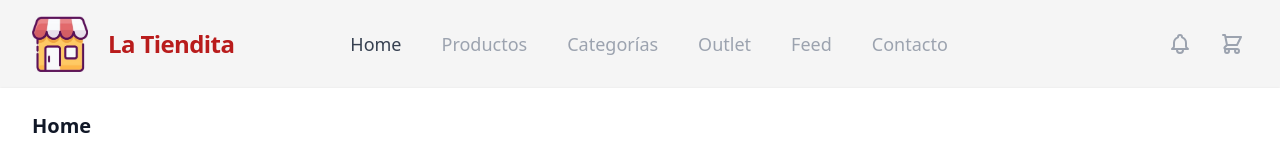
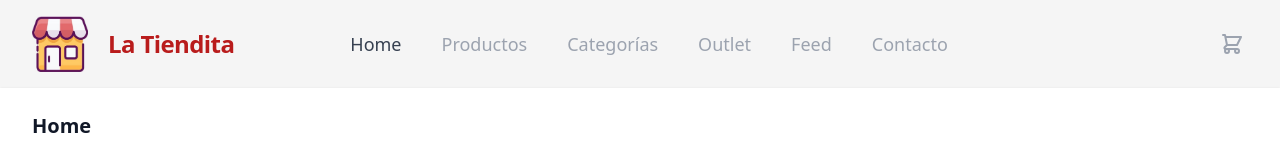
Before and after one commit to mathiasgdiaz/e-commerce-ReactJS-CoderHouse, a React (Create React App) app: page / in a window 1280 px wide. Shown: the top 160 px of the page. Built offline with nearby package versions, Linux system fonts and the light colour scheme.

Commit message:
Fixes for challenge
- Added ItemListContainer.jsx with props
- Added CartWidget.jsx on NavBar.jsx

```diff
--- a/src/App.js
+++ b/src/App.js
@@ -1,6 +1,7 @@
 import './App.css';
 import './styles/output.css'
 import NavBar from './components/NavBar.jsx';
+import ItemListContainer from './container/ItemListContainer.jsx';
 
 function App() {
   return(
@@ -12,15 +13,7 @@ function App() {
         </div>
       </header>
       <main>
-        <div className="max-w-7xl mx-auto py-6 sm:px-6 lg:px-8">
-          {/* <!-- Replace with your content --> */}
-          <div className="px-4 py-6 sm:px-0">
-            <div className="border-4 border-dashed border-gray-200 rounded-lg p-40 h-96 flex justify-center">
-              <h2 className="text-xl font-bold text-gray-900">Próximamente las ofertas de la semana</h2>
-            </div>
-          </div>
-          {/* <!-- /End replace --> */}
-        </div>
+        <ItemListContainer mensaje="Próximamente las ofertas de la semana"/>
       </main>
     </div>
   );
--- /dev/null
+++ b/src/components/CartWidget.jsx
@@ -0,0 +1,13 @@
+import React from 'react';
+import { BellIcon, MenuIcon, ShoppingCartIcon } from '@heroicons/react/outline'
+
+export default function CartWidget() {
+    return(
+        <div className="hidden md:flex absolute inset-y-0 right-0 items-center pr-2 sm:static sm:inset-auto sm:ml-6 sm:pr-0">
+            <button type="button" className="ml-5 p-1 text-gray-400 hover:text-gray-700 focus:outline-none">
+                <span className="sr-only">Ver Carrito de Compras</span>
+                <ShoppingCartIcon className="h-6 w-6" aria-hidden="true" />
+            </button>
+        </div>
+    );
+}
--- a/src/components/NavBar.jsx
+++ b/src/components/NavBar.jsx
@@ -1,6 +1,6 @@
 import React, { useState } from "react";
 import { Transition } from "@headlessui/react";
-import { BellIcon, MenuIcon, ShoppingCartIcon } from '@heroicons/react/outline'
+import CartWidget from './CartWidget.jsx';
 
 export default function NavBar() {
   const [isOpen, setIsOpen] = useState(false);
@@ -38,16 +38,7 @@ export default function NavBar() {
                 )}
               </button>
             </div>
-            <div className="hidden md:flex absolute inset-y-0 right-0 items-center pr-2 sm:static sm:inset-auto sm:ml-6 sm:pr-0">
-              <button type="button" className="p-1 text-gray-400 hover:text-gray-700 focus:outline-none">
-                <span className="sr-only">View notifications</span>
-                <BellIcon className="h-6 w-6" aria-hidden="true" />
-              </button>
-              <button type="button" className="ml-5 p-1 text-gray-400 hover:text-gray-700 focus:outline-none">
-                 <span className="sr-only">View notifications</span>
-                 <ShoppingCartIcon className="h-6 w-6" aria-hidden="true" />
-              </button>
-            </div>
+            <CartWidget />
           </div>
         </div>
 
--- /dev/null
+++ b/src/container/ItemListContainer.jsx
@@ -0,0 +1,15 @@
+import React from 'react';
+
+const ItemListContainer = (props) => {
+    return(
+        <div className="max-w-7xl mx-auto py-6 sm:px-6 lg:px-8">
+          <div className="px-4 py-6 sm:px-0">
+            <div className="border-4 border-dashed border-gray-200 rounded-lg p-40 h-96 flex justify-center">
+              <h2 className="text-xl font-bold text-gray-900">{props.mensaje}</h2>
+            </div>
+          </div>
+        </div>
+    );
+}
+
+export default ItemListContainer;
```
